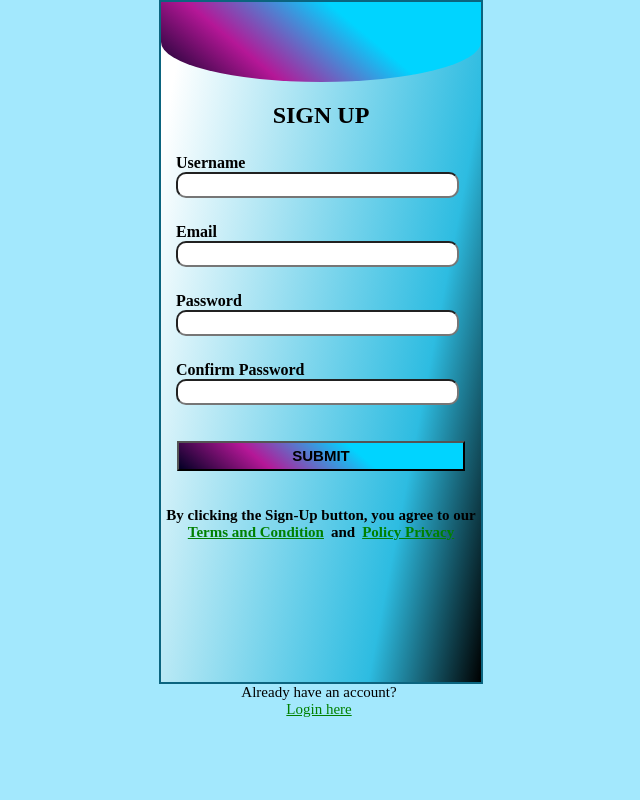
After one commit to TheILICH/backend_final, a Django app: page /register/ in a window 1280 px wide. The commit adds this page. Shown: the whole page, without its empty margins (321-961 px from the left). Run offline with Django 4.2, Linux system fonts and the light colour scheme.

Commit message:
first commit

```diff
--- a/blogging_platform/urls.py
+++ b/blogging_platform/urls.py
@@ -15,9 +15,11 @@ Including another URLconf
 """
 from django.contrib import admin
 from django.urls import path
-from .views import home
+from .views import home, login, register
 
 urlpatterns = [
     path('', home),
     path('admin/', admin.site.urls),
+    path('login/', login),
+    path('register/', register),
 ]
--- a/blogging_platform/views.py
+++ b/blogging_platform/views.py
@@ -1,5 +1,19 @@
 from django.shortcuts import render
+from django.contrib.auth.forms import UserCreationForm, AuthenticationForm
 
 
 def home(request):
-    return render(request, 'base.html', {})
+    return render(request, 'main page.html')
+
+
+def login(request):
+    return render(request, 'login.html')
+
+
+def register(request):
+    form = UserCreationForm()
+
+    content = {
+        'form': form,
+    }
+    return render(request, 'register.html')
--- a/static/blogging_platform/css/base.css
+++ b/static/blogging_platform/css/base.css
@@ -38,7 +38,7 @@ html, body
 
 #back
 {
-    transform: rotateY(-180deg);
+    /*transform: rotateY(-180deg);*/
     /*border: 10px solid blue;*/
 }
 
--- a/templates/base.html
+++ b/templates/base.html
@@ -8,7 +8,8 @@
 </head>
 <body>
     <div class="container">
-        <div class="div" id="front">
+        {% block content %}
+            <div class="div" id="front">
             <div class="login">
                 <div class="circle"></div>
                 <h2 id="login-h2"> LOGIN </h2>
--- /dev/null
+++ b/templates/register.html
@@ -0,0 +1,46 @@
+{% extends 'base.html' %}
+
+{% block content %}
+    <div class="div" id="back">
+            <div class="login">
+                    <div class="circle"></div>
+                    <h2 id="sign-up"> SIGN UP</h2>
+                <label class="input">
+                    Username
+                    <input class="in" type="text" name="username">
+                </label>
+
+                <label class="input">
+                    Email
+                    <input id="backEmail" class="in" type="text" name="email">
+                </label>
+
+                <label class="input">
+                    Password
+                    <input id="backPassword" class="in" type="password" name="password1">
+                </label>
+
+                <label class="input">
+                    Confirm Password
+                    <input id="backConfirm" class="in" type="password" name="password2">
+                </label>
+
+                <div id="for-btn" class="for-btn">
+                    <button class="btn"> SUBMIT </button>
+                </div>
+
+                <div class="back-txt for-txt">
+                    By clicking the Sign-Up button, you agree to our
+                    <div id="line">
+                        <div class="decoration">Terms and Condition</div> and <div class="decoration">Policy Privacy</div>
+                    </div>
+                </div>
+
+            </div>
+
+            <div class="for-txt">
+                Already have an account?
+                <div class="decoration" onclick="Reset()"> Login here </div>
+            </div>
+        </div>
+{% endblock %}
```
Also changed, not shown: other parts of templates/base.html (+1 -48 lines), templates/login.html (added, +28 -0 lines).
